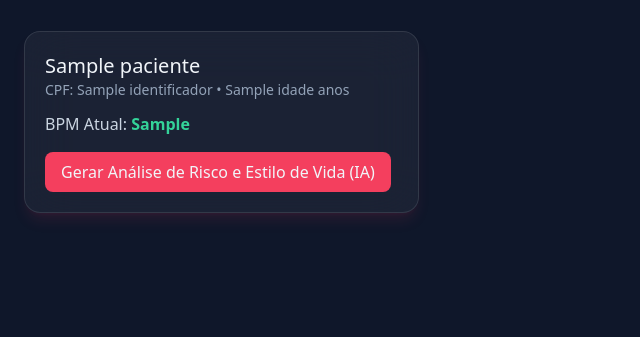
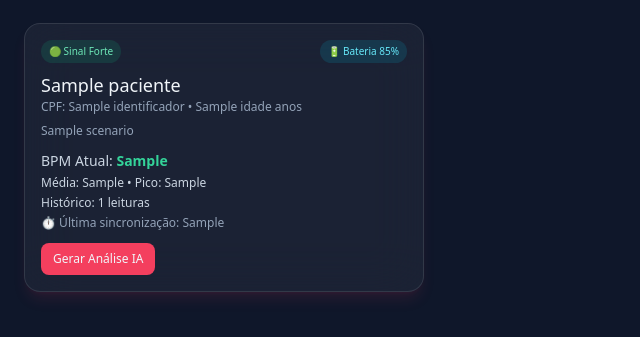
Before and after one commit to DimmyBandeira/paneildemonitoramentomedcare, a FastAPI app: template templates/dashboard_medico.html in a window 1280 px wide. Shown: the part 61-398 px from the top of the page, without its empty margins (0-640 px from the left). Run offline with FastAPI, Linux system fonts and the light colour scheme; data comes from the database, SQL or seed files in the repository; the template is opened without the code that fills it: most values are stand-ins (such as "Sample title", 1, 10 or a date in 2020); data that the repository does not hold is empty; some libraries are stand-ins or nearby versions.

Commit message:
Atualiza cards médicos em tempo real e modal A4

```diff
--- a/main.py
+++ b/main.py
@@ -3,6 +3,7 @@ import re
 import sqlite3
 from contextlib import closing
 from datetime import datetime, timedelta
+from typing import Any
 from pathlib import Path
 
 # import google.generativeai as genai
@@ -92,25 +93,59 @@ async def auth_route(request: Request):
     return JSONResponse(status_code=400, content={"error": "Formato inválido. Use CRM/SP123456 ou CPF com 11 dígitos."})
 
 
+
+def fetch_patients_summary(conn: sqlite3.Connection) -> list[dict[str, Any]]:
+    rows = conn.execute(
+        """
+        SELECT p.id, p.nome, p.identificador, p.idade,
+               COALESCE(p.data_source, 'demo') AS data_source,
+               COALESCE(p.scenario, 'Paciente de demonstração') AS scenario,
+               (SELECT bpm FROM vitals_history vh WHERE vh.paciente_id = p.id ORDER BY timestamp DESC LIMIT 1) AS bpm_atual,
+               (SELECT timestamp FROM vitals_history vh WHERE vh.paciente_id = p.id ORDER BY timestamp DESC LIMIT 1) AS ultimo_evento,
+               (SELECT ROUND(AVG(vh.bpm), 1) FROM vitals_history vh WHERE vh.paciente_id = p.id) AS media_bpm,
+               (SELECT MAX(vh.bpm) FROM vitals_history vh WHERE vh.paciente_id = p.id) AS pico_bpm,
+               (SELECT COUNT(1) FROM vitals_history vh WHERE vh.paciente_id = p.id) AS total_historico
+        FROM users p
+        WHERE p.tipo='paciente'
+        ORDER BY CASE WHEN p.data_source='pulsoid_real' THEN 0 ELSE 1 END, p.id
+        """
+    ).fetchall()
+
+    patients: list[dict[str, Any]] = []
+    for row in rows:
+        patients.append({
+            'id': row['id'],
+            'nome': row['nome'],
+            'identificador': row['identificador'],
+            'idade': row['idade'],
+            'data_source': row['data_source'],
+            'scenario': row['scenario'],
+            'bpm_atual': row['bpm_atual'],
+            'ultimo_evento': row['ultimo_evento'],
+            'media_bpm': row['media_bpm'],
+            'pico_bpm': row['pico_bpm'],
+            'total_historico': row['total_historico'] or 0,
+        })
+    return patients
+
+
 @app.get("/dashboard/medico")
 def dashboard_medico(request: Request):
     with closing(get_conn()) as conn:
-        pacientes = conn.execute(
-            """
-            SELECT p.id, p.nome, p.identificador, p.idade,
-                   (SELECT bpm FROM vitals_history vh WHERE vh.paciente_id = p.id ORDER BY timestamp DESC LIMIT 1) AS bpm_atual,
-                   (SELECT pulsoid_token FROM tokens tk WHERE tk.user_id = p.id LIMIT 1) AS pulsoid_token
-            FROM users p
-            WHERE p.tipo='paciente'
-            ORDER BY p.id
-            """
-        ).fetchall()
+        pacientes = fetch_patients_summary(conn)
 
     return TEMPLATES.TemplateResponse(
         request=request,
         name="dashboard_medico.html",
         context={"pacientes": pacientes},
     )
+
+
+@app.get("/api/patients/summary")
+def get_patients_summary() -> dict[str, list[dict[str, Any]]]:
+    with closing(get_conn()) as conn:
+        patients = fetch_patients_summary(conn)
+    return {"patients": patients}
 
 
 @app.get("/dashboard/paciente")
@@ -180,7 +215,7 @@ def gemini_analyze(paciente_id: int):
     # genai.configure(api_key=api_key)
     client = genai.Client(api_key=os.getenv("GEMINI_API_KEY"))
     response = client.models.generate_content(
-        model="gemini-1.5-flash", contents=prompt)
+        model="gemini-2.0-flash", contents=prompt)
     # response = model.generate_content(prompt)
 
     return {"insight": (response.text or "").strip(), "media_bpm": media_bpm, "pico_bpm": pico_bpm}
--- a/templates/dashboard_medico.html
+++ b/templates/dashboard_medico.html
@@ -5,46 +5,87 @@
   <meta name="viewport" content="width=device-width, initial-scale=1.0" />
   <title>Painel Médico</title>
   <script src="https://cdn.tailwindcss.com"></script>
+  <style>
+    @media print {
+      @page { size: A4; margin: 12mm; }
+      body > * { display: none !important; }
+      #report-sheet { display: block !important; box-shadow: none !important; min-height: auto !important; }
+    }
+  </style>
 </head>
 <body class="min-h-screen bg-[#0f172a] text-slate-100 p-6">
-  <header class="mb-8 flex items-center justify-between">
+  <header class="mb-6 flex items-center justify-between">
     <h1 class="text-3xl font-semibold">Painel Médico • Triagem em Tempo Real</h1>
   </header>
 
-  <section class="grid md:grid-cols-2 xl:grid-cols-3 gap-6">
+  <section class="grid sm:grid-cols-2 lg:grid-cols-3 2xl:grid-cols-4 gap-4">
     {% for p in pacientes %}
-    <article class="rounded-2xl border border-white/10 bg-white/5 backdrop-blur-xl p-5 shadow-lg shadow-rose-500/10" data-paciente-id="{{ p['id'] }}">
-      <h2 class="text-xl font-medium">{{ p['nome'] }}</h2>
-      <p class="text-slate-400 text-sm">CPF: {{ p['identificador'] }} • {{ p['idade'] }} anos</p>
-      <p class="mt-3 text-slate-300">BPM Atual: <span class="text-emerald-400 font-semibold bpm">{{ p['bpm_atual'] or '--' }}</span></p>
-      <button class="mt-4 rounded-lg bg-rose-500 px-4 py-2 hover:bg-rose-400 transition" onclick="gerarAnalise({{ p['id'] }})">Gerar Análise de Risco e Estilo de Vida (IA)</button>
+    <article class="rounded-2xl border border-white/10 bg-white/5 backdrop-blur-xl p-4 shadow-lg shadow-rose-500/10" data-paciente-id="{{ p['id'] }}">
+      <div class="flex items-center justify-between">
+        <span class="inline-flex items-center gap-1 rounded-full bg-emerald-500/15 px-2 py-1 text-[10px] font-medium text-emerald-300" data-field="status_badge">🟢 Sinal Forte</span>
+        <span class="inline-flex items-center gap-1 rounded-full bg-cyan-500/15 px-2 py-1 text-[10px] font-medium text-cyan-300">🔋 Bateria 85%</span>
+      </div>
+      <h2 class="mt-2 text-lg font-medium">{{ p['nome'] }}</h2>
+      <p class="text-slate-400 text-xs">CPF: {{ p['identificador'] }} • {{ p['idade'] }} anos</p>
+      <p class="mt-2 text-xs text-slate-400">{{ p['scenario'] }}</p>
+      <p class="mt-3 text-sm text-slate-300">BPM Atual: <span class="text-emerald-400 font-semibold" data-field="bpm_atual">{{ p['bpm_atual'] or '--' }}</span></p>
+      <p class="mt-1 text-xs text-slate-300">Média: <span data-field="media_bpm">{{ p['media_bpm'] or '--' }}</span> • Pico: <span data-field="pico_bpm">{{ p['pico_bpm'] or '--' }}</span></p>
+      <p class="mt-1 text-xs text-slate-300">Histórico: <span data-field="total_historico">{{ p['total_historico'] or 0 }}</span> leituras</p>
+      <p class="mt-1 text-xs text-slate-400">⏱ Última sincronização: <span data-field="ultimo_evento">{{ p['ultimo_evento'] or '--' }}</span></p>
+      <button class="mt-3 rounded-lg bg-rose-500 px-3 py-2 text-xs hover:bg-rose-400 transition" onclick="gerarAnalise({{ p['id'] }})">Gerar Análise IA</button>
     </article>
     {% endfor %}
   </section>
 
-  <div id="modal" class="hidden fixed inset-0 bg-slate-900/70 backdrop-blur-sm items-center justify-center p-4">
-    <div class="w-full max-w-3xl rounded-2xl border border-white/10 bg-slate-900 p-6 shadow-2xl shadow-rose-500/20">
-      <div class="flex justify-between items-center">
-        <h3 class="text-xl font-semibold">Relatório Cardiológico (IA)</h3>
-        <button class="text-slate-300 hover:text-white" onclick="closeModal()">✕</button>
+  <div id="modal" class="hidden fixed inset-0 z-50 bg-slate-950/75 backdrop-blur-sm overflow-y-auto p-4 md:p-8">
+    <div id="report-sheet" class="mx-auto w-full max-w-[794px] min-h-[1123px] rounded-xl bg-white text-slate-900 p-6 md:p-10 shadow-2xl">
+      <div class="flex items-start justify-between border-b border-slate-200 pb-4">
+        <div>
+          <h3 class="text-2xl font-semibold">Relatório Cardiológico (IA)</h3>
+          <p class="text-sm text-slate-500">Fonte: Monitor Cardiago • Assistente Gemini</p>
+        </div>
+        <button class="rounded-md border border-slate-300 px-3 py-1 text-sm text-slate-600 hover:bg-slate-100" onclick="closeModal()">✕</button>
       </div>
-      <pre id="modal-content" class="mt-4 p-4 rounded-xl bg-white/5 border border-white/10 whitespace-pre-wrap text-sm">Carregando...</pre>
+      <p id="report-generated-at" class="mt-3 text-xs text-slate-500"></p>
+      <div id="modal-content" class="mt-5 whitespace-pre-wrap text-sm leading-relaxed text-slate-800"></div>
+      <p class="mt-8 border-t border-slate-200 pt-4 text-xs text-slate-500">Relatório de apoio, não substitui avaliação médica.</p>
+      <div class="mt-6 flex justify-end gap-3 print:hidden">
+        <button class="rounded-lg border border-slate-300 px-4 py-2 text-sm text-slate-700 hover:bg-slate-100" onclick="closeModal()">Fechar</button>
+        <button class="rounded-lg bg-slate-900 px-4 py-2 text-sm font-medium text-white hover:bg-slate-700" onclick="printReport()">Imprimir / Salvar PDF</button>
+      </div>
     </div>
   </div>
 
   <script>
+    const modal = document.getElementById('modal');
+    const reportSheet = document.getElementById('report-sheet');
+    const modalContent = document.getElementById('modal-content');
+
+    function formatDateTime(rawValue) {
+      if (!rawValue) return '--';
+      const dt = new Date(rawValue);
+      return Number.isNaN(dt.getTime()) ? rawValue : dt.toLocaleString('pt-BR');
+    }
+
     function openModal(content) {
-      document.getElementById('modal-content').textContent = content;
-      const modal = document.getElementById('modal');
+      modalContent.textContent = content;
+      document.getElementById('report-generated-at').textContent = `Gerado em: ${new Date().toLocaleString('pt-BR')}`;
       modal.classList.remove('hidden');
-      modal.classList.add('flex');
     }
 
     function closeModal() {
-      const modal = document.getElementById('modal');
       modal.classList.add('hidden');
-      modal.classList.remove('flex');
     }
+
+    function printReport() {
+      window.print();
+    }
+
+    modal.addEventListener('click', () => closeModal());
+    reportSheet.addEventListener('click', (event) => event.stopPropagation());
+    document.addEventListener('keydown', (event) => {
+      if (event.key === 'Escape' && !modal.classList.contains('hidden')) closeModal();
+    });
 
     async function gerarAnalise(pacienteId) {
       openModal('Gerando análise clínica com Gemini...');
@@ -56,6 +97,31 @@
         openModal('Falha ao buscar análise de IA.');
       }
     }
+
+    async function refreshPatientCards() {
+      try {
+        const response = await fetch('/api/patients/summary');
+        if (!response.ok) throw new Error('status not ok');
+        const data = await response.json();
+        (data.patients || []).forEach((patient) => {
+          const card = document.querySelector(`[data-paciente-id="${patient.id}"]`);
+          if (!card) return;
+          const bpm = patient.bpm_atual ?? '--';
+          card.querySelector('[data-field="bpm_atual"]').textContent = bpm;
+          card.querySelector('[data-field="media_bpm"]').textContent = patient.media_bpm ?? '--';
+          card.querySelector('[data-field="pico_bpm"]').textContent = patient.pico_bpm ?? '--';
+          card.querySelector('[data-field="total_historico"]').textContent = patient.total_historico ?? 0;
+          card.querySelector('[data-field="ultimo_evento"]').textContent = formatDateTime(patient.ultimo_evento);
+          const statusBadge = card.querySelector('[data-field="status_badge"]');
+          statusBadge.textContent = bpm === '--' ? '🟡 Sem leitura recente' : '🟢 Sinal Forte';
+        });
+      } catch (error) {
+        console.warn('Falha ao atualizar cards de pacientes', error);
+      }
+    }
+
+    refreshPatientCards();
+    setInterval(refreshPatientCards, 5000);
   </script>
 </body>
 </html>
```
Also changed, not shown: templates/dashboard_paciente.html (+30 -3 lines).
